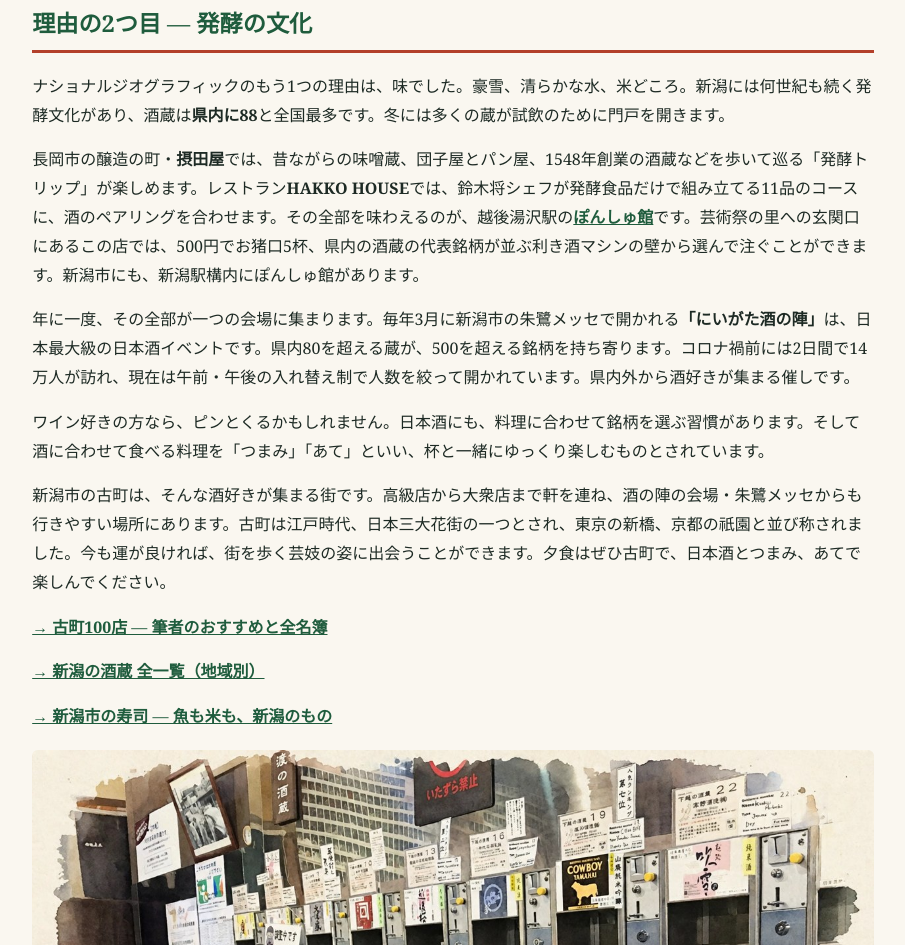
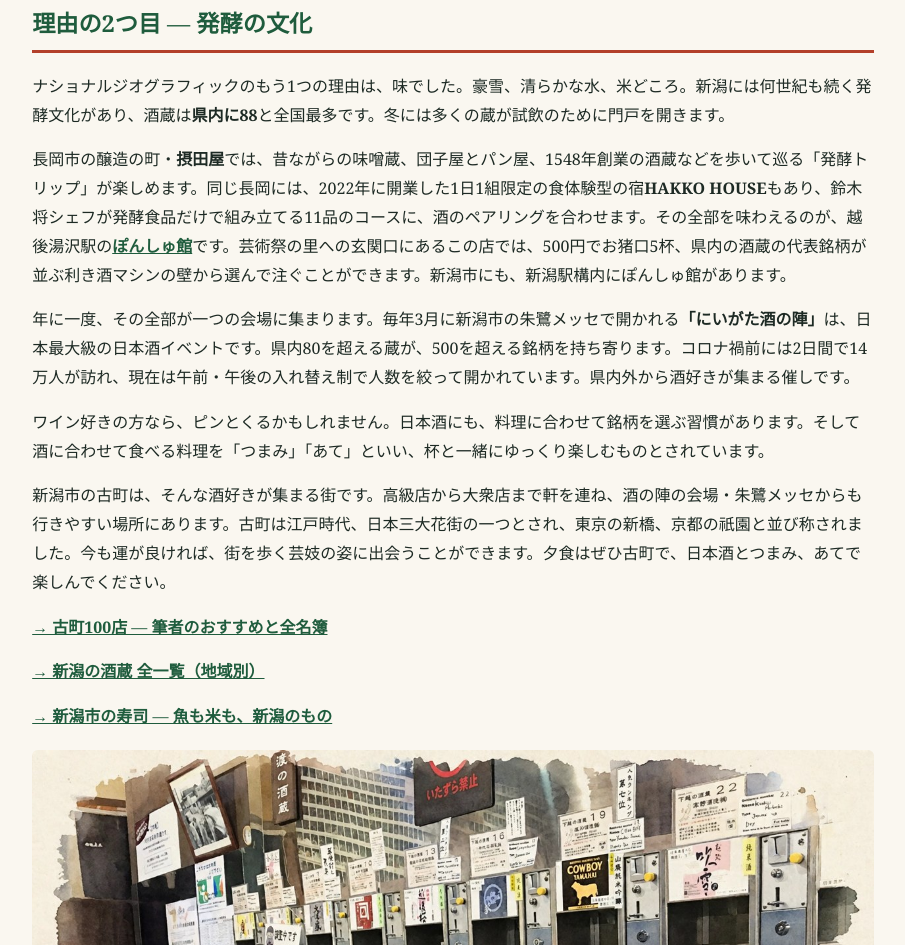
Before and after one commit to public-dl/niigata-2027, a plain HTML site: page ja.html in a window 1280 px wide. Shown: the part 2644-3589 px from the top of the page, without its empty margins (187-1092 px from the left). Drawn offline with Linux system fonts and the light colour scheme.

Commit message:
Fix HAKKO HOUSE wording (opened 2022, a food stay)

```diff
--- a/ja.html
+++ b/ja.html
@@ -123,7 +123,7 @@
 <section>
   <h2>理由の2つ目 ― 発酵の文化</h2>
   <p>ナショナルジオグラフィックのもう1つの理由は、味でした。豪雪、清らかな水、米どころ。新潟には何世紀も続く発酵文化があり、酒蔵は<strong>県内に88</strong>と全国最多です。冬には多くの蔵が試飲のために門戸を開きます。</p>
-  <p>長岡市の醸造の町・<strong>摂田屋</strong>では、昔ながらの味噌蔵、団子屋とパン屋、1548年創業の酒蔵などを歩いて巡る「発酵トリップ」が楽しめます。レストラン<strong>HAKKO HOUSE</strong>では、鈴木将シェフが発酵食品だけで組み立てる11品のコースに、酒のペアリングを合わせます。その全部を味わえるのが、越後湯沢駅の<strong><a href="https://www.ponshukan.com">ぽんしゅ館</a></strong>です。芸術祭の里への玄関口にあるこの店では、500円でお猪口5杯、県内の酒蔵の代表銘柄が並ぶ利き酒マシンの壁から選んで注ぐことができます。新潟市にも、新潟駅構内にぽんしゅ館があります。</p>
+  <p>長岡市の醸造の町・<strong>摂田屋</strong>では、昔ながらの味噌蔵、団子屋とパン屋、1548年創業の酒蔵などを歩いて巡る「発酵トリップ」が楽しめます。同じ長岡には、2022年に開業した1日1組限定の食体験型の宿<strong>HAKKO HOUSE</strong>もあり、鈴木将シェフが発酵食品だけで組み立てる11品のコースに、酒のペアリングを合わせます。その全部を味わえるのが、越後湯沢駅の<strong><a href="https://www.ponshukan.com">ぽんしゅ館</a></strong>です。芸術祭の里への玄関口にあるこの店では、500円でお猪口5杯、県内の酒蔵の代表銘柄が並ぶ利き酒マシンの壁から選んで注ぐことができます。新潟市にも、新潟駅構内にぽんしゅ館があります。</p>
   <p>年に一度、その全部が一つの会場に集まります。毎年3月に新潟市の朱鷺メッセで開かれる<strong>「にいがた酒の陣」</strong>は、日本最大級の日本酒イベントです。県内80を超える蔵が、500を超える銘柄を持ち寄ります。コロナ禍前には2日間で14万人が訪れ、現在は午前・午後の入れ替え制で人数を絞って開かれています。県内外から酒好きが集まる催しです。</p>
   <p>ワイン好きの方なら、ピンとくるかもしれません。日本酒にも、料理に合わせて銘柄を選ぶ習慣があります。そして酒に合わせて食べる料理を「つまみ」「あて」といい、杯と一緒にゆっくり楽しむものとされています。</p>
   <p>新潟市の古町は、そんな酒好きが集まる街です。高級店から大衆店まで軒を連ね、酒の陣の会場・朱鷺メッセからも行きやすい場所にあります。古町は江戸時代、日本三大花街の一つとされ、東京の新橋、京都の祇園と並び称されました。今も運が良ければ、街を歩く芸妓の姿に出会うことができます。夕食はぜひ古町で、日本酒とつまみ、あてで楽しんでください。</p>
```
